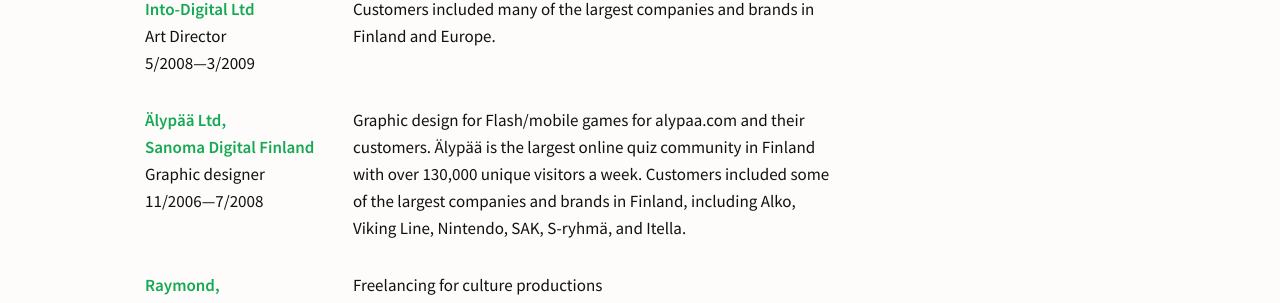
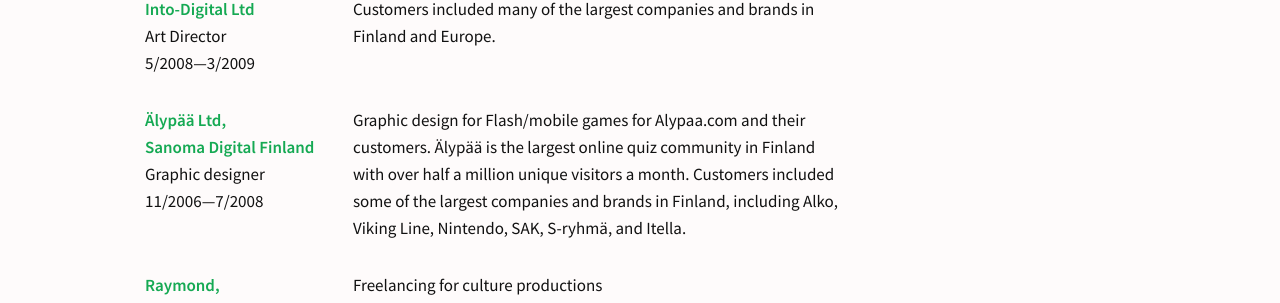
Before and after one commit to simison/simison.github.io, a Jekyll site: the page built from cv/index.html, in a window 1280 px wide and 900 px high, scrolled down 2439 px. Shown: the part 151-454 px from the top of the window. Built offline with Jekyll 4.4.1, drawn with Linux system fonts in a browser that asks for light colours; some web fonts are replaced.

Commit message:
Update index.html

```diff
--- a/cv/index.html
+++ b/cv/index.html
@@ -136,7 +136,7 @@
           11/2006—7/2008
         </div>
         <div class="description">
-          Graphic design for Flash/mobile games for alypaa.com and their customers. Älypää is the largest online quiz community in Finland with over 130,000 unique visitors a week. Customers included some of the largest companies and brands in Finland, including Alko, Viking Line, Nintendo, SAK, S-ryhmä, and Itella.
+          Graphic design for Flash/mobile games for Alypaa.com and their customers. Älypää is the largest online quiz community in Finland with over half a million unique visitors a month.<!--130,000 unique visitors a week--> Customers included some of the largest companies and brands in Finland, including Alko, Viking Line, Nintendo, SAK, S-ryhmä, and Itella.
         </div>
       </li>
 
```
